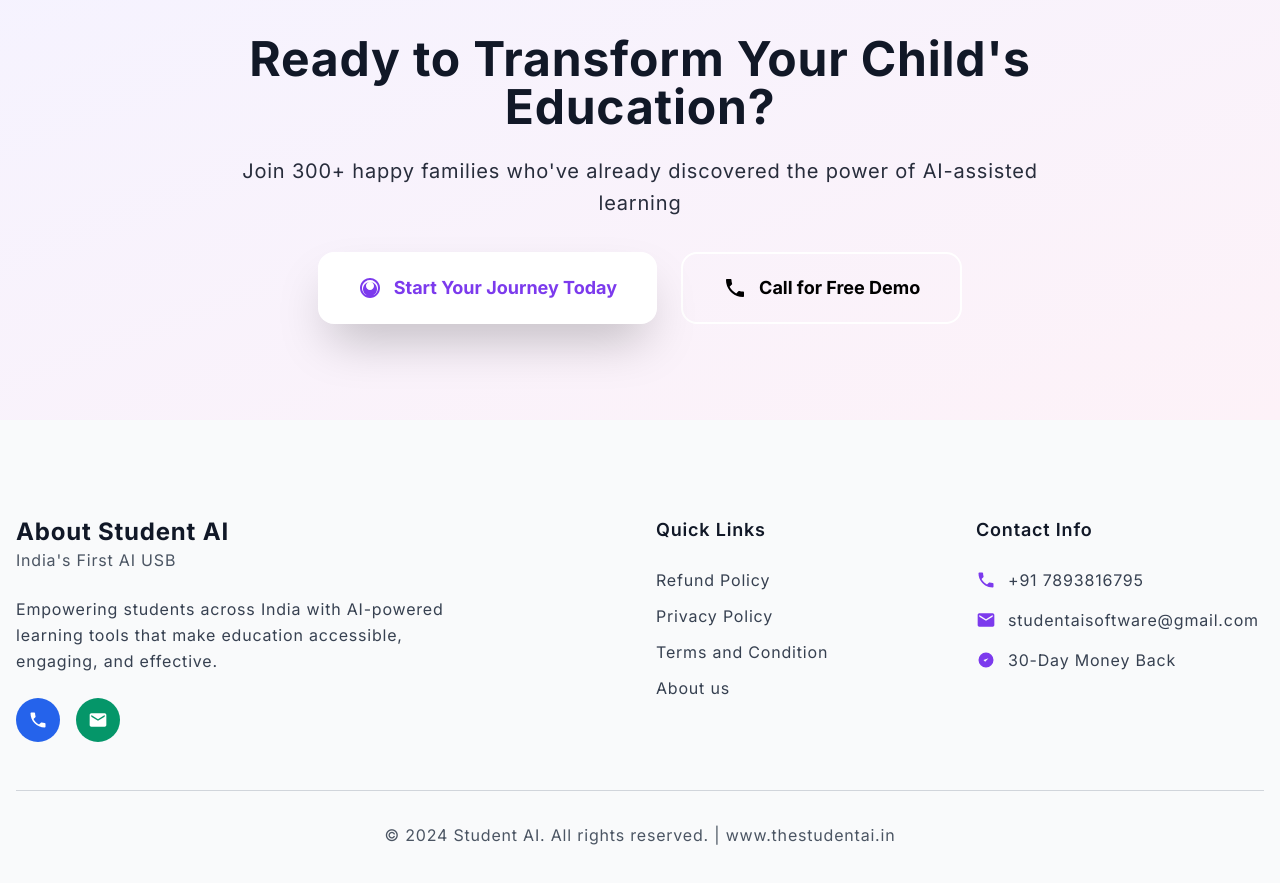
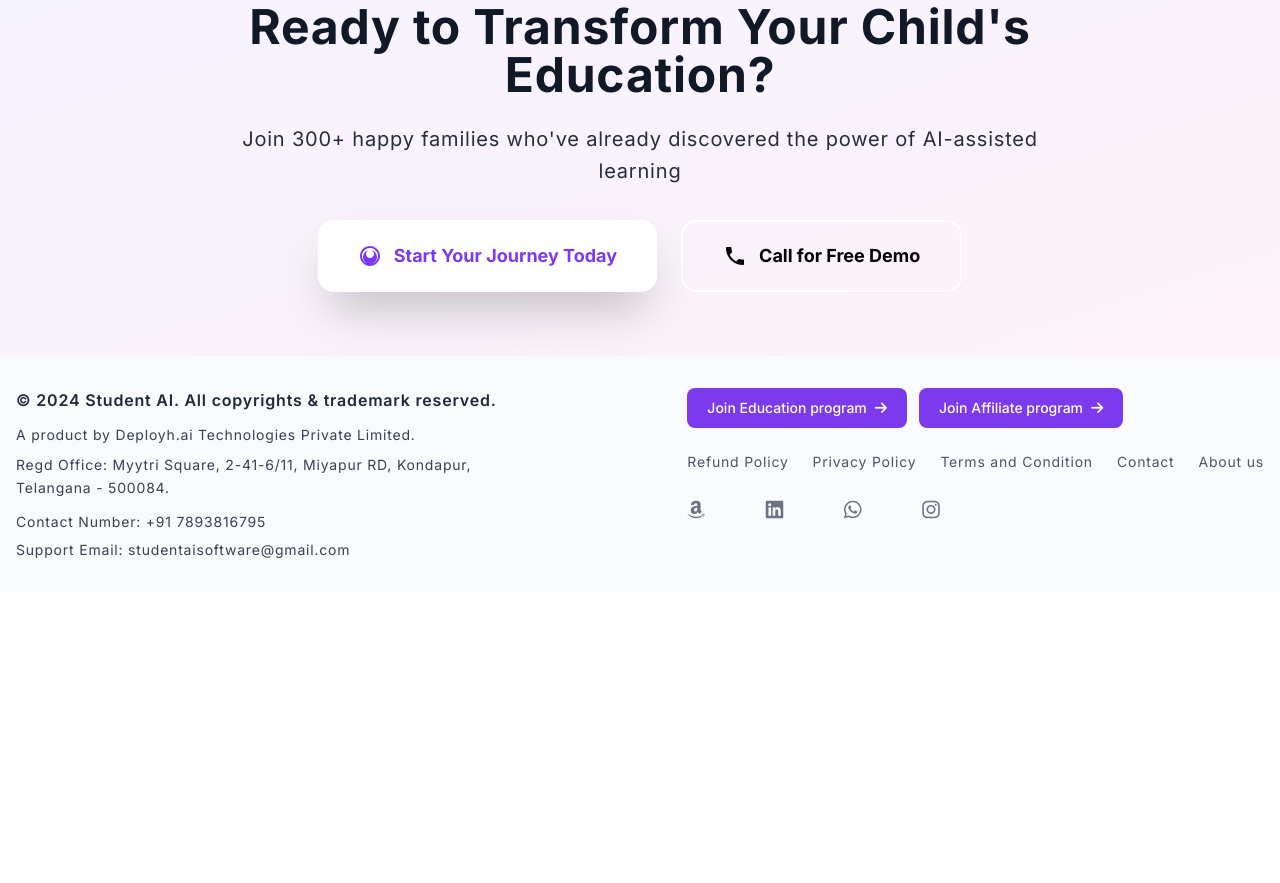
Before and after one commit to Abhishek-Shewale/html-template, a plain HTML site: page index.html in a window 1280 px wide. Shown: the part 6024-6907 px from the top of the page. After the commit the page ends 6616 px from the top, so only its background shows below. Drawn offline with nearby package versions, Linux system fonts and the light colour scheme.

Commit message:
Update index.html

```diff
--- a/index.html
+++ b/index.html
@@ -401,7 +401,7 @@
     </section>
 
     <!-- CTA Section -->
-    <section class="py-24 bg-gradient-to-br from-purple-50 to-pink-50">
+    <section class="py-16 bg-gradient-to-br from-purple-50 to-pink-50">
       <div class="absolute inset-0 opacity-10">
         <div
           class="absolute top-10 left-10 w-32 h-32 bg-white rounded-full"
@@ -457,139 +457,149 @@
     </section>
 
     <!-- Footer -->
-    <footer class="py-24 bg-gray-50">
+    <footer class="py-8 bg-gray-50">
       <div class="max-w-7xl mx-auto px-4">
-        <div class="grid md:grid-cols-4 gap-8 mb-12">
-          <div class="md:col-span-2">
-            <div class="flex items-center mb-6">
-              <div>
-                <h3 class="text-2xl font-bold text-gray-900">
-                  About Student AI
-                </h3>
-                <p class="text-gray-600">India's First AI USB</p>
-              </div>
+        <!-- Main Footer Content -->
+        <div
+          class="flex flex-col lg:flex-row justify-between items-start gap-8"
+        >
+          <!-- Left Side - Company Info -->
+          <div class="flex-1 max-w-lg">
+            <p class="text-gray-800 font-semibold mb-3 text-base">
+              © 2024 Student AI. All copyrights & trademark reserved.
+            </p>
+            <p class="text-gray-700 mb-2 text-sm leading-relaxed">
+              A product by Deployh.ai Technologies Private Limited.
+            </p>
+            <p class="text-gray-700 mb-3 text-sm leading-relaxed">
+              Regd Office: Myytri Square, 2-41-6/11, Miyapur RD, Kondapur,
+              Telangana - 500084.
+            </p>
+            <p class="text-gray-700 mb-2 text-sm">
+              Contact Number:
+              <a
+                href="tel:+917893816795"
+                class="hover:text-purple-600 transition-colors"
+                >+91 7893816795</a
+              >
+            </p>
+            <p class="text-gray-700 text-sm">
+              Support Email:
+              <a
+                href="mailto:studentaisoftware@gmail.com"
+                class="hover:text-purple-600 transition-colors"
+                >studentaisoftware@gmail.com</a
+              >
+            </p>
+          </div>
+
+          <!-- Right Side - Buttons, Links & Social Icons -->
+          <div
+            class="flex flex-col items-start lg:items-end space-y-6 w-full lg:w-auto"
+          >
+            <!-- Program Buttons - Positioned above Refund Policy -->
+            <div
+              class="w-full flex flex-row sm:flex-row gap-3 justify-start lg:justify-start"
+            >
+              <button
+                class="bg-purple-600 hover:bg-purple-700 text-white px-3 sm:px-5 py-2 sm:py-2.5 rounded-lg font-medium transition-colors text-xs sm:text-sm flex items-center justify-center lg:justify-start whitespace-nowrap"
+              >
+                Join Education program
+                <i class="fas fa-arrow-right ml-2"></i>
+              </button>
+              <button
+                class="bg-purple-600 hover:bg-purple-700 text-white px-3 sm:px-5 py-2 sm:py-2.5 rounded-lg font-medium transition-colors text-xs sm:text-sm flex items-center justify-center lg:justify-start whitespace-nowrap"
+              >
+                Join Affiliate program
+                <i class="fas fa-arrow-right ml-2"></i>
+              </button>
             </div>
-            <p class="text-gray-700 leading-relaxed mb-6 max-w-md">
-              Empowering students across India with AI-powered learning tools
-              that make education accessible, engaging, and effective.
-            </p>
-            <div class="flex space-x-4">
+
+            <!-- Footer Links - Starting with Refund Policy -->
+            <div
+              class="w-full flex flex-wrap justify-start lg:justify-end gap-x-6 gap-y-2 text-sm"
+            >
               <a
-                href="#"
-                class="bg-blue-600 p-3 rounded-full hover:bg-blue-700 transition-colors"
+                href="https://thestudentai.in/refundpolicy.html"
+                class="text-gray-600 hover:text-purple-600 transition-colors whitespace-nowrap"
               >
-                <svg
-                  xmlns="http://www.w3.org/2000/svg"
-                  viewBox="0 0 24 24"
-                  fill="currentColor"
-                  class="w-5 h-5 text-white"
-                >
-                  <path
-                    d="M6.62 10.79c1.44 2.83 3.76 5.14 6.59 6.59l2.2-2.2c.27-.27.67-.36 1.02-.24 1.12.37 2.33.57 3.57.57.55 0 1 .45 1 1V20c0 .55-.45 1-1 1-9.39 0-17-7.61-17-17 0-.55.45-1 1-1h3.5c.55 0 1 .45 1 1 0 1.25.2 2.45.57 3.57.11.35.03.74-.25 1.02l-2.2 2.2z"
-                  />
-                </svg>
+                Refund Policy
+              </a>
+              <a
+                href="https://thestudentai.in/privacypolicy.html"
+                class="text-gray-600 hover:text-purple-600 transition-colors whitespace-nowrap"
+              >
+                Privacy Policy
+              </a>
+              <a
+                href="https://thestudentai.in/termsandconditions.html"
+                class="text-gray-600 hover:text-purple-600 transition-colors whitespace-nowrap"
+              >
+                Terms and Condition
               </a>
               <a
                 href="#"
-                class="bg-green-600 p-3 rounded-full hover:bg-green-700 transition-colors"
+                class="text-gray-600 hover:text-purple-600 transition-colors"
               >
-                <svg
-                  xmlns="http://www.w3.org/2000/svg"
-                  viewBox="0 0 24 24"
-                  fill="currentColor"
-                  class="w-5 h-5 text-white"
-                >
-                  <path
-                    d="M20 4H4c-1.1 0-1.99.9-1.99 2L2 18c0 1.1.9 2 2 2h16c1.1 0 2-.9 2-2V6c0-1.1-.9-2-2-2zm0 4l-8 5-8-5V6l8 5 8-5v2z"
-                  />
-                </svg>
+                Contact
+              </a>
+              <a
+                href="https://thestudentai.in/aboutus.html"
+                class="text-gray-600 hover:text-purple-600 transition-colors whitespace-nowrap"
+              >
+                About us
+              </a>
+            </div>
+
+            <!-- Social Media Icons - Aligned with links -->
+            <div
+              class="w-full flex justify-start lg:justify-start gap-10 space-x-5"
+            >
+              <!-- Amazon -->
+              <a
+                href="https://www.amazon.in/dp/B0DL31J11R"
+                target="_blank"
+                rel="noopener noreferrer"
+                class="text-gray-500 hover:text-orange-600 transition-colors text-xl"
+                title="View on Amazon"
+              >
+                <i class="fab fa-amazon"></i>
+              </a>
+
+              <!-- LinkedIn -->
+              <a
+                href="#"
+                target="_blank"
+                rel="noopener noreferrer"
+                class="text-gray-500 hover:text-blue-700 transition-colors text-xl"
+                title="Follow on LinkedIn"
+              >
+                <i class="fab fa-linkedin"></i>
+              </a>
+
+              <!-- WhatsApp -->
+              <a
+                href="https://wa.me/917893816795"
+                target="_blank"
+                rel="noopener noreferrer"
+                class="text-gray-500 hover:text-green-600 transition-colors text-xl"
+                title="Contact on WhatsApp"
+              >
+                <i class="fab fa-whatsapp"></i>
+              </a>
+
+              <!-- Instagram -->
+              <a
+                href="#"
+                target="_blank"
+                rel="noopener noreferrer"
+                class="text-gray-500 hover:text-pink-600 transition-colors text-xl"
+                title="Follow on Instagram"
+              >
+                <i class="fab fa-instagram"></i>
               </a>
             </div>
           </div>
-          <div>
-            <h4 class="text-lg font-semibold mb-6 text-gray-900">
-              Quick Links
-            </h4>
-            <ul class="space-y-3 text-gray-700">
-              <li>
-                <a
-                  href="https://thestudentai.in/refundpolicy.html"
-                  class="hover:text-purple-600 transition-colors"
-                  >Refund Policy</a
-                >
-              </li>
-              <li>
-                <a
-                  href="https://thestudentai.in/privacypolicy.html"
-                  class="hover:text-purple-600 transition-colors"
-                  >Privacy Policy</a
-                >
-              </li>
-              <li>
-                <a
-                  href="https://thestudentai.in/termsandconditions.html"
-                  class="hover:text-purple-600 transition-colors"
-                  >Terms and Condition</a
-                >
-              </li>
-              <li>
-                <a
-                  href="https://thestudentai.in/aboutus.html"
-                  class="hover:text-purple-600 transition-colors"
-                  >About us</a
-                >
-              </li>
-            </ul>
-          </div>
-          <div>
-            <h4 class="text-lg font-semibold mb-6 text-gray-900">
-              Contact Info
-            </h4>
-            <div class="space-y-4 text-gray-700">
-              <div class="flex items-center">
-                <svg
-                  xmlns="http://www.w3.org/2000/svg"
-                  viewBox="0 0 24 24"
-                  fill="currentColor"
-                  class="w-5 h-5 mr-3 text-purple-600"
-                >
-                  <path
-                    d="M6.62 10.79c1.44 2.83 3.76 5.14 6.59 6.59l2.2-2.2c.27-.27.67-.36 1.02-.24 1.12.37 2.33.57 3.57.57.55 0 1 .45 1 1V20c0 .55-.45 1-1 1-9.39 0-17-7.61-17-17 0-.55.45-1 1-1h3.5c.55 0 1 .45 1 1 0 1.25.2 2.45.57 3.57.11.35.03.74-.25 1.02l-2.2 2.2z"
-                  />
-                </svg>
-                <span>+91 7893816795</span>
-              </div>
-              <div class="flex items-center">
-                <svg
-                  xmlns="http://www.w3.org/2000/svg"
-                  viewBox="0 0 24 24"
-                  fill="currentColor"
-                  class="w-5 h-5 mr-3 text-purple-600"
-                >
-                  <path
-                    d="M20 4H4c-1.1 0-1.99.9-1.99 2L2 18c0 1.1.9 2 2 2h16c1.1 0 2-.9 2-2V6c0-1.1-.9-2-2-2zm0 4l-8 5-8-5V6l8 5 8-5v2z"
-                  />
-                </svg>
-                <span>studentaisoftware@gmail.com</span>
-              </div>
-              <div class="flex items-center">
-                <svg
-                  xmlns="http://www.w3.org/2000/svg"
-                  viewBox="0 0 24 24"
-                  fill="currentColor"
-                  class="w-5 h-5 mr-3 text-purple-600"
-                >
-                  <path d="M9 12l2 2 4-4m6 2a9 9 0 11-18 0 9 9 0 0118 0z" />
-                </svg>
-                <span>30-Day Money Back</span>
-              </div>
-            </div>
-          </div>
-        </div>
-        <div class="border-t border-gray-300 pt-8 text-center">
-          <p class="text-gray-600">
-            © 2024 Student AI. All rights reserved. | www.thestudentai.in
-          </p>
         </div>
       </div>
     </footer>
```
